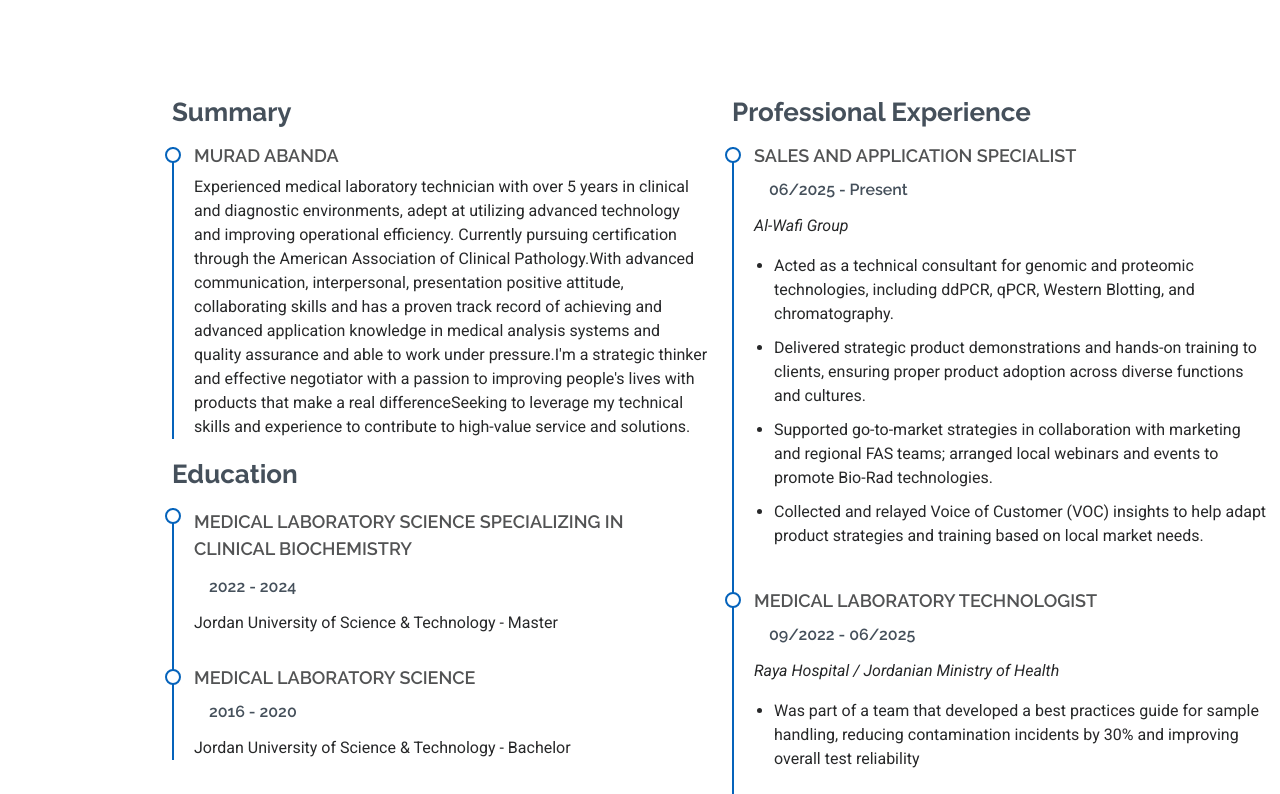
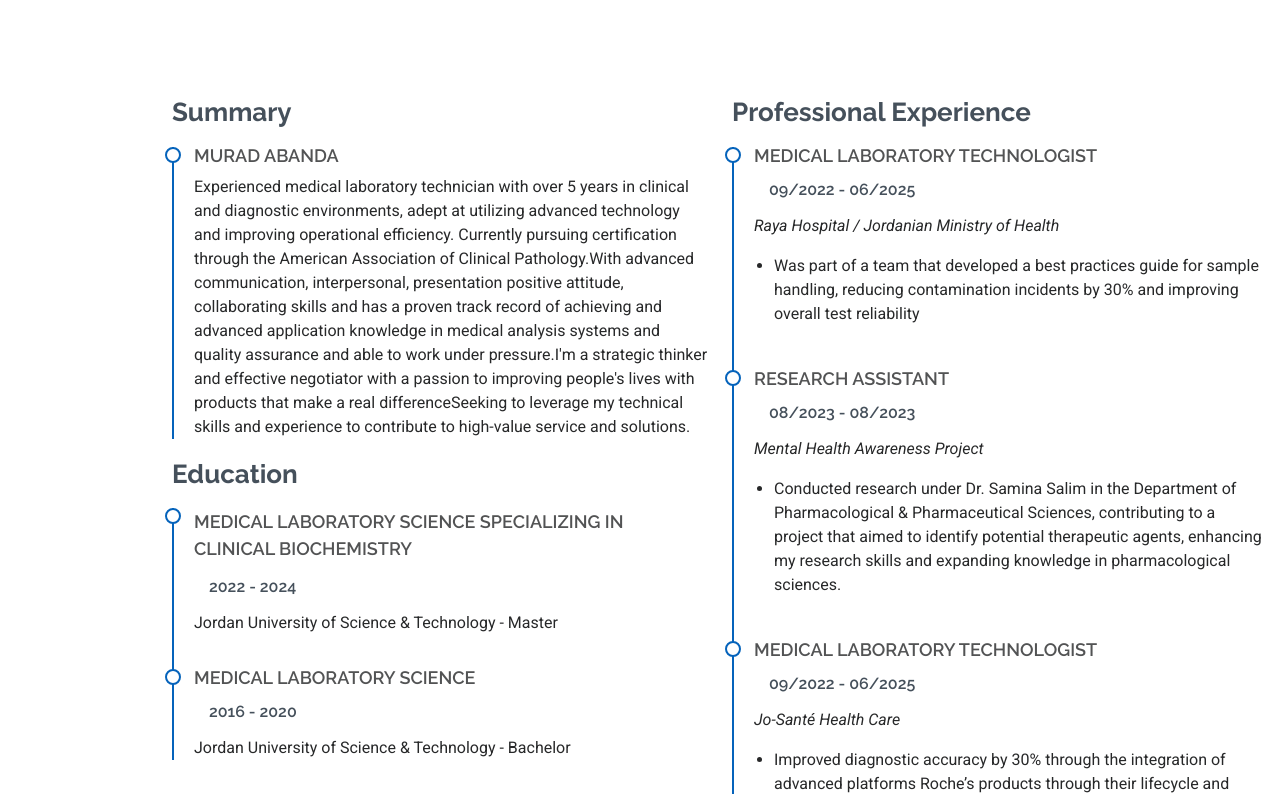
Before and after one commit to Anas-Shatnawi/murad, a plain HTML site: page index.html in a window 1280 px wide. Shown: the part 1638-2432 px from the top of the page. Drawn offline with Linux system fonts and the light colour scheme.

Commit message:
fixing content 03

```diff
--- a/index.html
+++ b/index.html
@@ -313,25 +313,6 @@
 
           <div class="col-lg-6" data-aos="fade-up" data-aos-delay="200">
             <h3 class="resume-title">Professional Experience</h3>
-            <div class="resume-item">
-              <h4>Sales and Application Specialist</h4>
-              <h5>06/2025 - Present</h5>
-              <p><em>Al-Wafi Group </em></p>
-              <ul>
-                <li>Acted as a technical consultant for genomic and proteomic technologies, including ddPCR, qPCR,
-                  Western Blotting, and
-                  chromatography.</li>
-                <li>Delivered strategic product demonstrations and hands-on training to clients, ensuring proper product
-                  adoption across
-                  diverse functions and cultures.</li>
-                <li>Supported go-to-market strategies in collaboration with marketing and regional FAS teams; arranged
-                  local webinars and
-                  events to promote Bio-Rad technologies. </li>
-                <li>Collected and relayed Voice of Customer (VOC) insights to help adapt product strategies and training
-                  based on local
-                  market needs. </li>
-              </ul>
-            </div><!-- Edn Resume Item -->
 
             <div class="resume-item">
               <h4>Medical Laboratory Technologist</h4>
```
